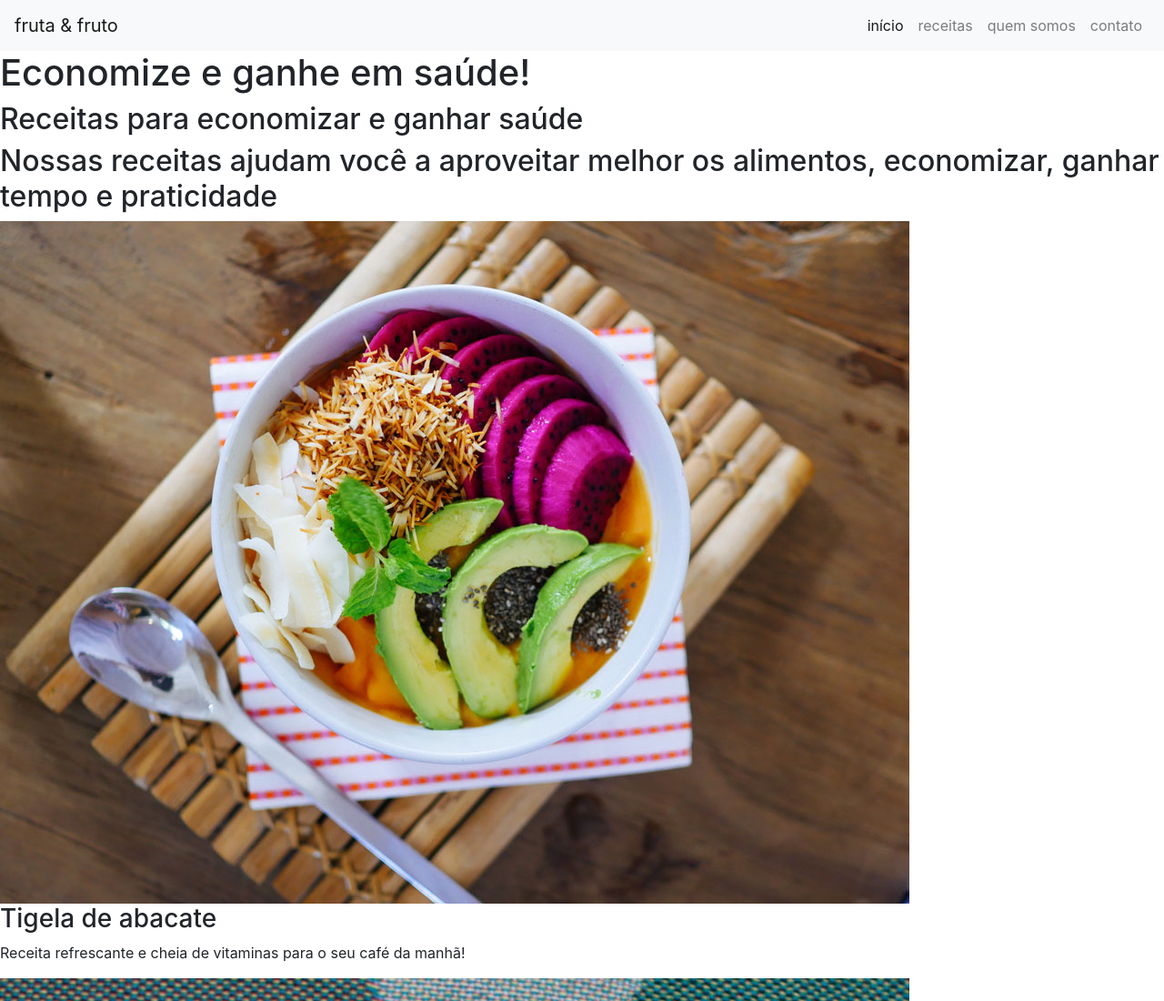
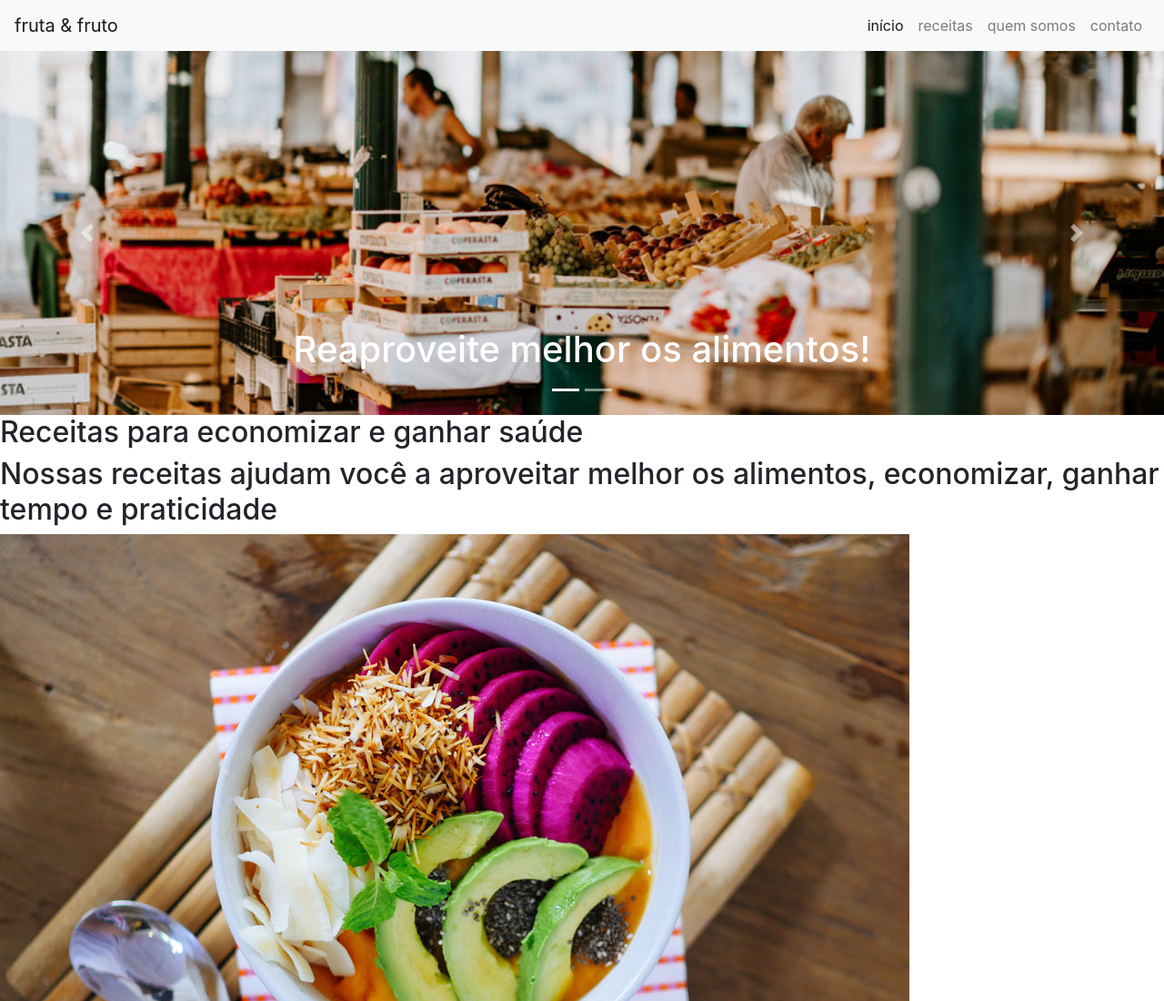
Before and after one commit to jobemcamera/bootstrap-landing-page-alura, a plain HTML site: page index.html in a window 1280 px wide. Shown: the top 1100 px of the page at 91% size. Drawn offline with nearby package versions, Linux system fonts and the light colour scheme.

Commit message:
criado carrossel; mudança do intervalo, qntdade, dimensao img por css

```diff
--- a/index.html
+++ b/index.html
@@ -9,8 +9,8 @@
 </head>
 
 <body>
-
-    <nav class="navbar navbar-expand-lg navbar-light bg-light fixed-top">
+    <!--NAV BAR-->
+    <nav class="navbar navbar-expand-lg navbar-light bg-light">
         <a class="navbar-brand" href="#">fruta & fruto</a>
         <button class="navbar-toggler" type="button" data-toggle="collapse" data-target="#navbarNav" aria-controls="navbarNav" aria-expanded="false" aria-label="Alterna navegação">
             <span class="navbar-toggler-icon"></span>
@@ -33,12 +33,36 @@
         </div>
     </nav>
 
+    <!--CARROSSEL-->
+    <div id="carouselExampleIndicators" class="carousel slide" data-ride="carousel" data-interval="6000">
+        <ol class="carousel-indicators">
+            <li data-target="#carouselExampleIndicators" data-slide-to="0" class="active"></li>
+            <li data-target="#carouselExampleIndicators" data-slide-to="1"></li>
+        </ol>
+        <div class="carousel-inner">
+            <div class="carousel-item active">
+                <img class="d-block w-100 imagem-carrossel" src="src/img/carrossel-img1.jpg" alt="Primeiro Slide">
+                <div class="carousel-caption d-none d-md-block">
+                    <h1>Reaproveite melhor os alimentos!</h1>
+                </div>
+            </div>
+            <div class="carousel-item">
+                <img class="d-block w-100 imagem-carrossel" src="src/img/carrossel-img2.jpg" alt="Segundo Slide">
+                <div class="carousel-caption d-none d-md-block">
+                    <h1>Economize e ganhe em saúde!</h1>
+                </div>
+            </div>
+        </div>
+        <a class="carousel-control-prev" href="#carouselExampleIndicators" role="button" data-slide="prev">
+            <span class="carousel-control-prev-icon" aria-hidden="true"></span>
+            <span class="sr-only">Anterior</span>
+        </a>
+        <a class="carousel-control-next" href="#carouselExampleIndicators" role="button" data-slide="next">
+            <span class="carousel-control-next-icon" aria-hidden="true"></span>
+            <span class="sr-only">Próximo</span>
+        </a>
+    </div>
 
-
-    <title>fruto & fruta</title>
-
-    <h1>Reaproveite melhor os alimentos!</h1>
-    <h1>Economize e ganhe em saúde!</h1>
 
     <h2>Receitas para economizar e ganhar saúde</h2>
     <h2>Nossas receitas ajudam você a aproveitar melhor os alimentos, economizar, ganhar tempo e praticidade</h2>
--- a/src/style.css
+++ b/src/style.css
@@ -0,0 +1,5 @@
+.imagem-carrossel {
+    object-fit: cover;
+    object-position: 0 70%;
+    height: 400px;
+}
```
